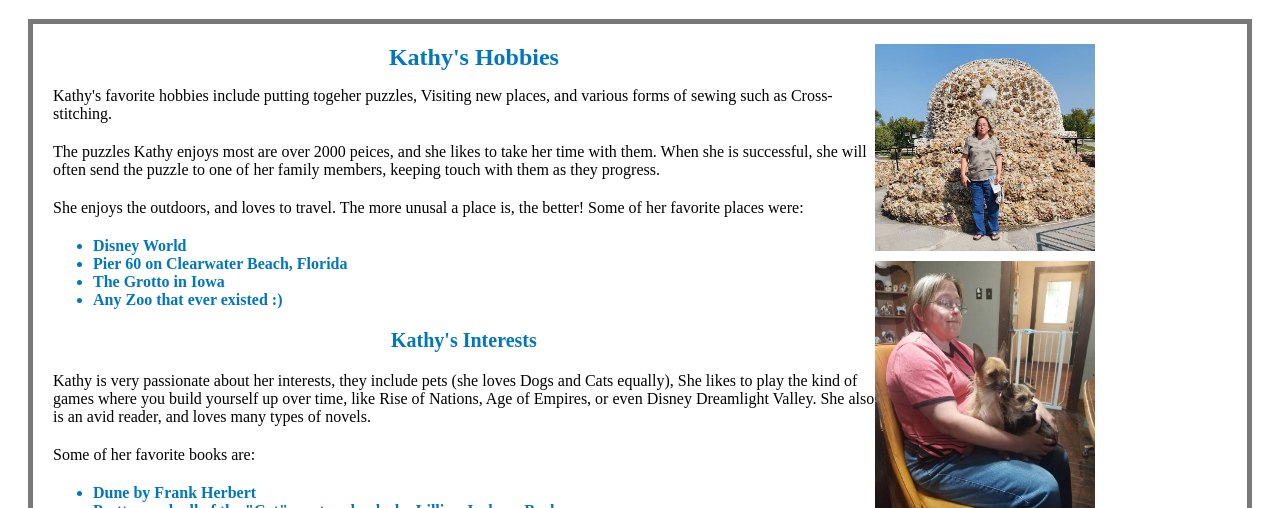
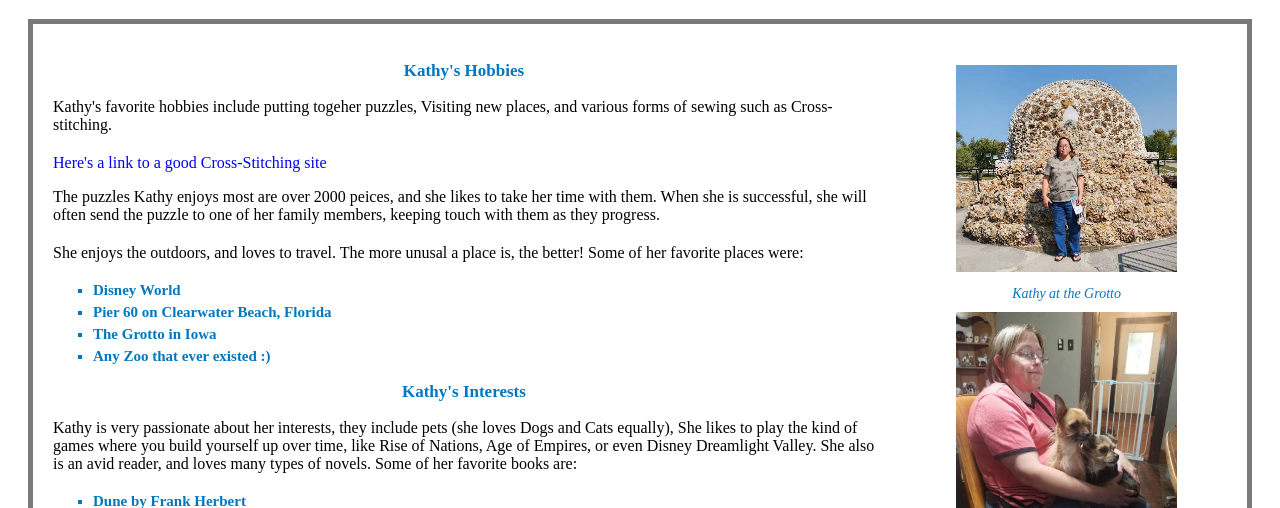
Before and after one commit to techevil441/bioSite, a plain HTML site: page hobbies.html in a window 1280 px wide. Shown: the part 292-800 px from the top of the page. Drawn offline with Linux system fonts and the light colour scheme.

Commit message:
week 7 update

```diff
--- a/biosite.css
+++ b/biosite.css
@@ -48,8 +48,9 @@
 
   h3 {
     color: #0077c0;
-    font-size: 20px;
+    font-size: 17px;
     text-align: center;
+    font-weight: bolder;
   }
 
  .small heading {
@@ -68,9 +69,7 @@
     max-width: 100%;
     height: auto;
   }
-  .bigimage {
-    width: 300 px;
-  }
+
   .second-section {
     display: flex;
     border: 5px solid #797979;
@@ -125,7 +124,51 @@
   .button:hover {
     background-color: #6b6ea1;
   }
+
   .lists {
+    Margin: 0;
     color: #0077c0;
     font-weight: bold;
+    font-size: 15px;
   }
+
+  figure {
+    width: 100%;
+    padding: 5px;
+    text-align: center;
+  }
+  .bigfigure{
+    width: 80%;
+    text-align: center;
+    padding: 5px;
+  }
+
+  figcaption {
+    font-size: 14px;
+    font-style: italic;
+    color: #0077c0;
+    text-align: center;
+    margin-top: 0;
+    margin-bottom: 10px;
+  }
+
+  ul {
+    list-style-type: square;
+    margin-top: 0 !important;
+  }
+
+  li {
+    margin-bottom: 5px;
+  }
+  .no-margin {
+    margin-top: 0 !important;
+    margin-bottom: 0 !important;
+  }
+
+  a:link {
+    text-decoration: none;
+  }
+
+  a:hover {
+    text-decoration: underline;
+  }
--- a/hobbies.html
+++ b/hobbies.html
@@ -16,8 +16,9 @@
 
 <div class="second-section">
     <div class="text">
-      <h2>Kathy's Hobbies</h2>
+      <h3>Kathy's Hobbies</h3>
       <p>Kathy's favorite hobbies include putting togeher puzzles, Visiting new places, and various forms of sewing such as Cross-stitching. </p>
+      <a href="https://www.crosstitch.com/">Here's a link to a good Cross-Stitching site</a>
       <p>    The puzzles Kathy enjoys most are over 2000 peices, and she likes to take her time with them. When she is successful, she will often send the puzzle to one of her family members, keeping touch with them as they progress.</p>
       <p>She enjoys the outdoors, and loves to travel. The more unusal a place is, the better! Some of her favorite places were:</p>
       <div class="lists">
@@ -29,8 +30,7 @@
       </ul>
       </div>
       <h3>Kathy's Interests</h3>
-      <p>Kathy is very passionate about her interests, they include pets (she loves Dogs and Cats equally), She likes to play the kind of games where you build yourself up over time, like Rise of Nations, Age of Empires, or even Disney Dreamlight Valley. She also is an avid reader, and loves many types of novels.</p>
-      <p>Some of her favorite books are:</p>
+      <pclass="no-margin">Kathy is very passionate about her interests, they include pets (she loves Dogs and Cats equally), She likes to play the kind of games where you build yourself up over time, like Rise of Nations, Age of Empires, or even Disney Dreamlight Valley. She also is an avid reader, and loves many types of novels. Some of her favorite books are:</p>
       <div class="lists">
       <ul>
         <li>Dune by Frank Herbert</li>
@@ -40,9 +40,14 @@
     </div>
     </div>
     <div class="images">
-      <img src="images/kathy7.jpg" alt="kathy 7">
+      <figure>
+        <img src="images/kathy7.jpg" alt="Kathy 7">
+        <figcaption>Kathy at the Grotto</figcaption>
       <img src="images/kathy6.jpeg" alt="kathy 6">
-      <img src="images/kathy3.jpg" alt="kathy 3">
+      <figcaption>Kathy the pet lover</figcaption>
+      <img src="images/kathy4.jpeg" alt="kathy 4">
+      <figcaption>Kathy at ComicCon</figcaption>
+      </figure>
     </div>
   </div>
   <div class="buttons">
```
Also changed, not shown: about.html (+5 -3 lines), index.html (+16 -4 lines).
